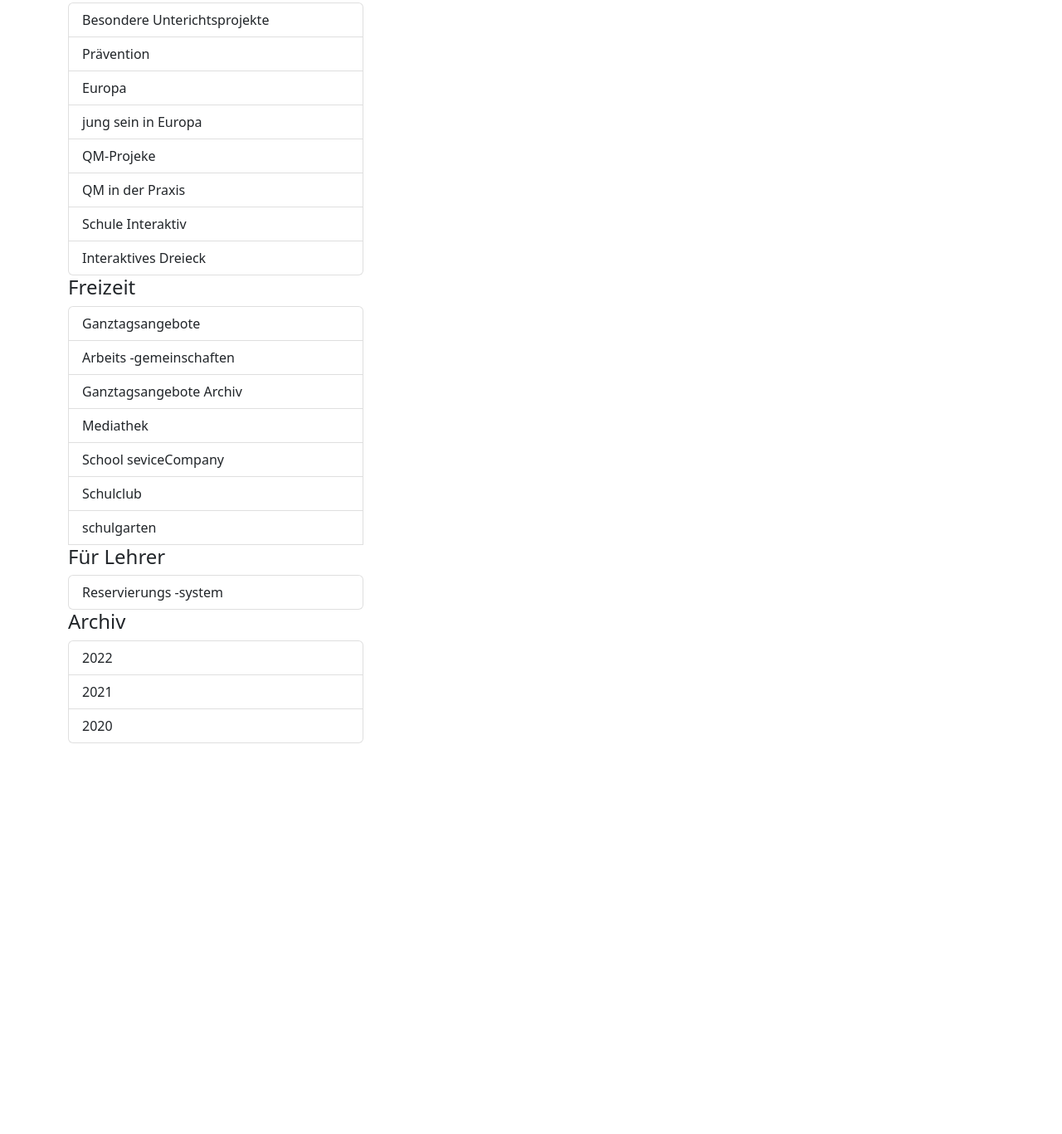
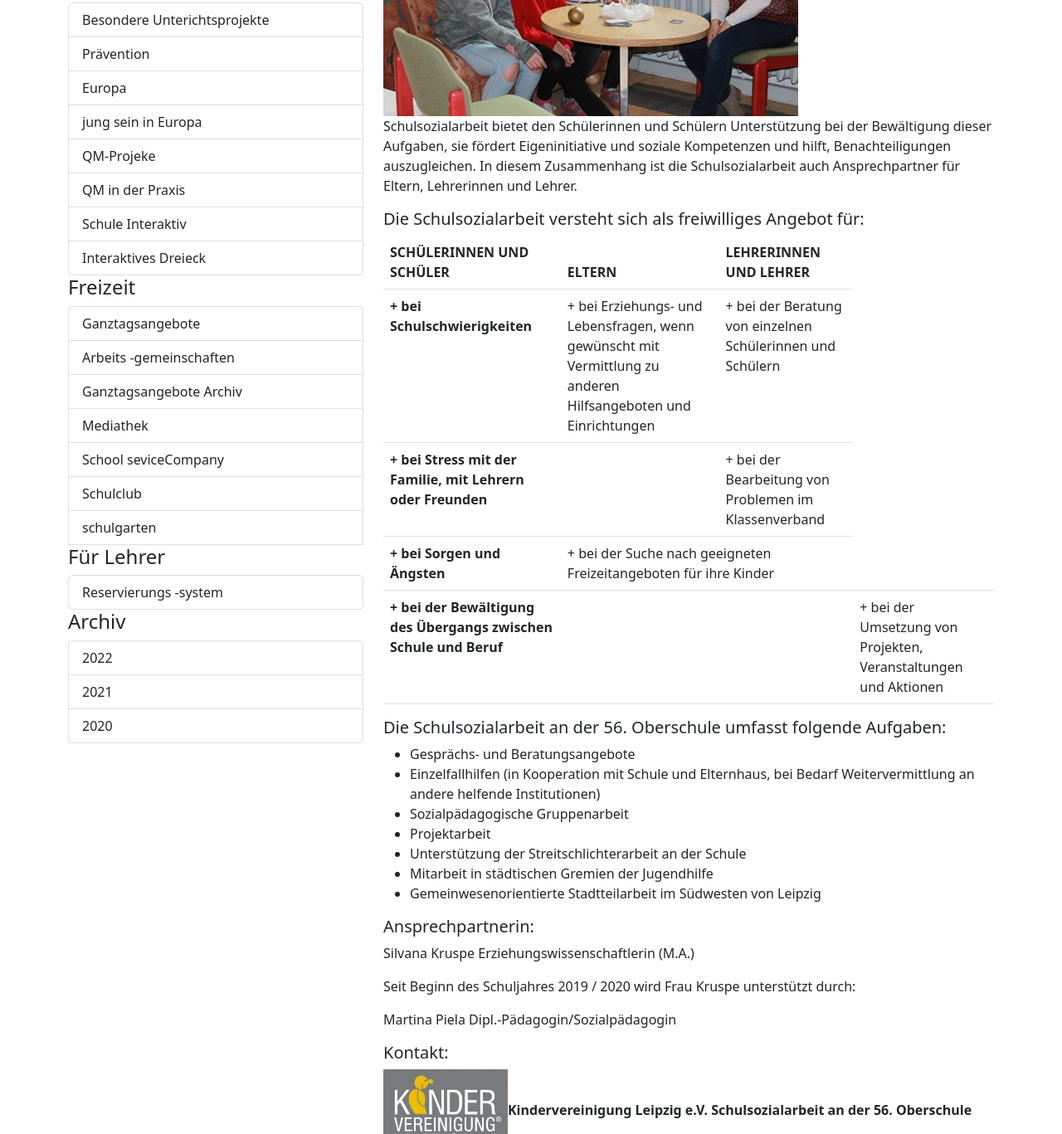
Before and after one commit to LucasSchladitz/56.osl, a plain HTML site: page sidebar-files/ueberuns/schulsozialarbeit.html in a window 1280 px wide. Shown: the part 1433-2800 px from the top of the page at 83% size. Before the commit the page ends 2345 px from the top, so only its background shows below. Drawn offline with nearby package versions, Linux system fonts and the light colour scheme.

Commit message:
schulsozialarbeit

```diff
--- a/sidebar-files/ueberuns/schulsozialarbeit.html
+++ b/sidebar-files/ueberuns/schulsozialarbeit.html
@@ -153,7 +153,117 @@
                     </div>
                 </div>
 
-            </div></div>
+            </div>
+        <div class="col py-4">
+            <h1 id="text">Schulsozialarbeit an der 56. Oberschule</h1>
+<p>Schule spielt im Prozess des Heranwachsens von Kindern und Jugendlichen eine zentrale Rolle. Hier eignen sie sich Wissen
+an, entdecken Begabungen und Interessen, lernen den Umgang mit Erfolgen und Niederlagen. Schule ist aber außerdem ein
+Ort, an dem Beziehungen gelebt werden und es neben Freundschaften auch Konflikte und Spannungen auszuhalten und zu
+bewältigen gilt.
+</p>
+<img src="../../img/Schusozialarbeit.jpg" alt="">
+<p>Schulsozialarbeit bietet den Schülerinnen und Schülern Unterstützung bei der Bewältigung dieser Aufgaben, sie fördert
+Eigeninitiative und soziale Kompetenzen und hilft, Benachteiligungen auszugleichen. In diesem Zusammenhang ist die
+Schulsozialarbeit auch Ansprechpartner für Eltern, Lehrerinnen und Lehrer.
+</p>
+<h5>Die Schulsozialarbeit versteht sich als freiwilliges Angebot für:
+</h5>
+<table class="table">
+    <thead>
+        <tr>
+            <th scope="col">SCHÜLERINNEN UND
+            SCHÜLER</th>
+            <th scope="col">ELTERN</th>
+            <th scope="col">LEHRERINNEN UND
+            LEHRER</th>
+
+        </tr>
+    </thead>
+    <tbody>
+        <tr>
+            <th scope="row">+ bei Schulschwierigkeiten
+</th>
+            <td>+ bei Erziehungs- und Lebensfragen, wenn gewünscht mit Vermittlung zu anderen Hilfsangeboten und Einrichtungen
+</td>
+            <td>+ bei der Beratung von einzelnen Schülerinnen und Schülern
+</td>
+
+        </tr>
+        <tr>
+            <th scope="row">+ bei Stress mit der Familie, mit Lehrern oder Freunden
+</th>
+            <td></td>
+            <td>+ bei der Bearbeitung von Problemen im Klassenverband
+</td>
+
+        </tr>
+        <tr>
+            <th scope="row">+ bei Sorgen und Ängsten
+</th>
+            <td colspan="2">+ bei der Suche nach geeigneten Freizeitangeboten für ihre Kinder</td>
+                <td></td>
+
+
+        </tr>
+        <tr>
+            <th scope="row">+ bei der Bewältigung des Übergangs zwischen Schule und Beruf</th>
+            <td colspan="2"></td>
+            <td>+ bei der Umsetzung von Projekten, Veranstaltungen und Aktionen
+</td>
+        </tr>
+    </tbody>
+</table>
+<h5>Die Schulsozialarbeit an der 56. Oberschule umfasst folgende Aufgaben:
+</h5>
+<ul>
+    <li>Gesprächs- und Beratungsangebote
+</li>
+    <li>Einzelfallhilfen (in Kooperation mit Schule und Elternhaus, bei Bedarf Weitervermittlung an andere helfende
+    Institutionen)
+</li>
+    <li>Sozialpädagogische Gruppenarbeit
+</li>
+    <li>Projektarbeit</li>
+    <li>Unterstützung der Streitschlichterarbeit an der Schule
+</li>
+    <li>Mitarbeit in städtischen Gremien der Jugendhilfe
+</li>
+    <li>Gemeinwesenorientierte Stadtteilarbeit im Südwesten von Leipzig
+</li>
+</ul>
+<h5>Ansprechpartnerin:
+</h5>
+<p>Silvana Kruspe
+Erziehungswissenschaftlerin (M.A.)</p>
+<p>Seit Beginn des Schuljahres 2019 / 2020 wird Frau Kruspe unterstützt durch:</p>
+<p>Martina Piela
+Dipl.-Pädagogin/Sozialpädagogin</p>
+<h5>Kontakt:</h5>
+<p><img src="../../img/Kindervereinigung_1.jpg" alt=""><strong>Kindervereinigung Leipzig e.V.
+Schulsozialarbeit an der 56. Oberschule Leipzig</strong></p>
+
+<p>Dieskaustr. 213, 04249 Leipzig
+</p>
+<p>Tel.: 0341 – 42 70 98-26
+</p>
+<p>Fax: 0341 – 42 70 98-27
+</p>
+<p>E-Mail: <a href="ssa.56oskv-leipzig.de;"> E-Mail schreiben</a>
+</p>
+<p>Frau Kruspe mobil: <a href="tel:01636318307"> 0163 / 6 31 83 07
+</a></p>
+<h5>Kontaktzeit:
+</h5>
+<p>Montag – Donnerstag von 8:30 Uhr – 14:30 Uhr
+</p>
+<p>Termine außerhalb dieser Zeiten sind nach Absprache möglich.
+</p>
+<p>Termine außerhalb dieser Zeiten sind nach Absprache möglich.
+</p>
+
+
+
+        </div></div>
             </div>
             </body>
 
```
Also changed, not shown: img/Kindervereinigung_1.jpg (added), img/Schusozialarbeit.jpg (added).
